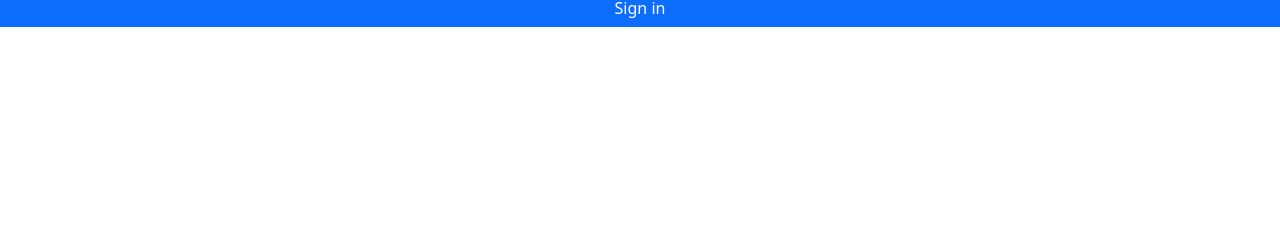
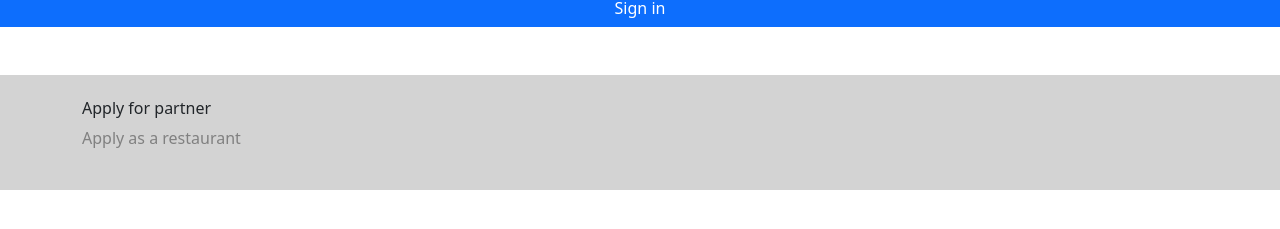
Before and after one commit to noInPuts/frontend-service-app, a React (Create React App) app: page /Resurant_login in a window 1280 px wide. Shown: the part 353-582 px from the top of the page. Built offline with nearby package versions, Linux system fonts and the light colour scheme; no server answers.

Commit message:
Footer and url paths change

```diff
--- a/package.json
+++ b/package.json
@@ -1,6 +1,6 @@
 {
   "name": "webpage_spa",
-  "version": "0.2.1",
+  "version": "0.2.2",
   "private": true,
   "dependencies": {
     "@testing-library/jest-dom": "^5.17.0",
--- a/src/App.tsx
+++ b/src/App.tsx
@@ -9,6 +9,7 @@ import ResturantLoginPage from './pages/Resturant_login'
 import AccountPage from './pages/Account'
 import { useEffect, useState } from 'react'
 import Cookies from "js-cookie"
+import Footer from './components/footer/Footer'
 
 export default function App() {
 
@@ -38,6 +39,7 @@ export default function App() {
 
         <Route path='/Resurant_login' element={<ResturantLoginPage/>} />
       </Routes>
+      <Footer />
     </>
   )
 }
--- /dev/null
+++ b/src/components/footer/Footer.css
@@ -0,0 +1,18 @@
+#footer {
+    background-color: lightgray;
+}
+
+#footer ul {
+    list-style-type: none;
+    margin-left: 0;
+    padding-left: 0;
+}
+
+#footer a {
+    color: gray;
+    text-decoration: none;
+}
+
+#footer a:hover {
+    color: black;
+}
--- /dev/null
+++ b/src/components/footer/Footer.tsx
@@ -0,0 +1,17 @@
+import { Col, Container, Row } from "react-bootstrap"
+import "./Footer.css"
+
+export default function Footer() {
+    return <div id="footer" className="pt-4 pb-4">
+        <Container>
+            <Row>
+                <Col>
+                    <h6>Apply for partner</h6>
+                    <ul>
+                        <li><a href="#">Apply as a restaurant</a></li>
+                    </ul>
+                </Col>
+            </Row>
+        </Container>
+    </div>
+}
--- a/src/components/navbar/Header.tsx
+++ b/src/components/navbar/Header.tsx
@@ -15,7 +15,7 @@ export default function Header({ isLoggedIn } : { isLoggedIn : Boolean }) {
 
     const logout = async () => {
         try {
-            const response = await fetch(`${backendUrl}:8086/user/logout`, {
+            const response = await fetch(`${backendUrl}:8086/api/user/logout`, {
               method: 'POST',
               headers: {
                 'Content-Type': 'application/json',
@@ -94,7 +94,7 @@ export default function Header({ isLoggedIn } : { isLoggedIn : Boolean }) {
         }
 
         try {
-            const response = await fetch(`${backendUrl}:8086/user/login`, {
+            const response = await fetch(`${backendUrl}:8086/api/user/login`, {
               method: 'POST',
               headers: {
                 'Content-Type': 'application/json',
```
Also changed, not shown: 1 other file (tests, documents, lock files or other folders).
